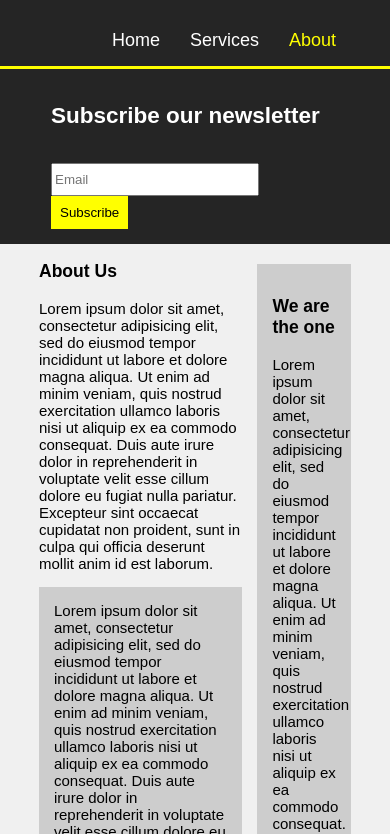
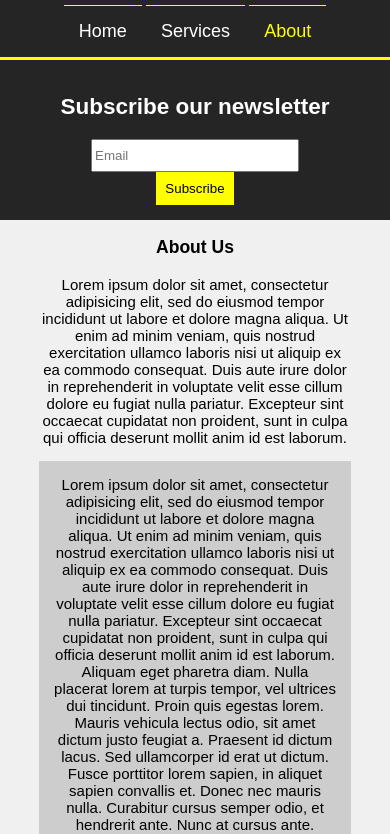
Before and after one commit to ngmikeng/html-css-playground, a plain HTML site: page html5-simple-page/src/about.html in a window 390 px wide. Shown: the part 69-903 px from the top of the page. Drawn offline with Linux system fonts and the light colour scheme.

Commit message:
Handle simple responsive.

```diff
--- a/html5-simple-page/src/about.html
+++ b/html5-simple-page/src/about.html
@@ -4,7 +4,7 @@
 	<meta charset="UTF-8">
 	<meta name="viewport" content="width=device-width, initial-scale=1.0">
 	<meta http-equiv="X-UA-Compatible" content="ie=edge">
-	<title>Document</title>
+	<title>RVJ Solution</title>
 	<link rel="stylesheet" href="./styles/main.css">
 </head>
 <body>
--- a/html5-simple-page/src/styles/main.css
+++ b/html5-simple-page/src/styles/main.css
@@ -35,6 +35,7 @@ header nav {
 header nav ul {
   list-style: none;
   margin: 0;
+  padding: 0;
 }
 
 header nav ul li {
@@ -150,12 +151,14 @@ header nav ul li a.active {
 
 #main aside.side-col .sidebar .main-content {
  margin-top: 20px;
+ margin-bottom: 20px;
  padding: 15px;
  background: #cdcdcd;
 }
 
 #main aside.side-col .message-form {
   margin-top: 20px;
+  margin-bottom: 20px;
   border: 1px solid yellow;
   padding: 20px;
   background: #252525;
@@ -216,3 +219,20 @@ footer {
 footer p {
   text-align: center;
 }
+
+@media(max-width: 748px) {
+  #newsletter h1, #newsletter form, #boxes .box, header .branding, header nav,
+  #main article.main-col, #main aside.side-col {
+    float: none;
+    width: 100%;
+    text-align: center;
+  }
+  header nav {
+    padding-top: 0;
+  }
+  header nav ul li {
+    float: none;
+    display: inline-block;
+    border-top: 1px solid yellow;
+  }
+}
```
Also changed, not shown: html5-simple-page/src/services.html (+1 -1 lines).
